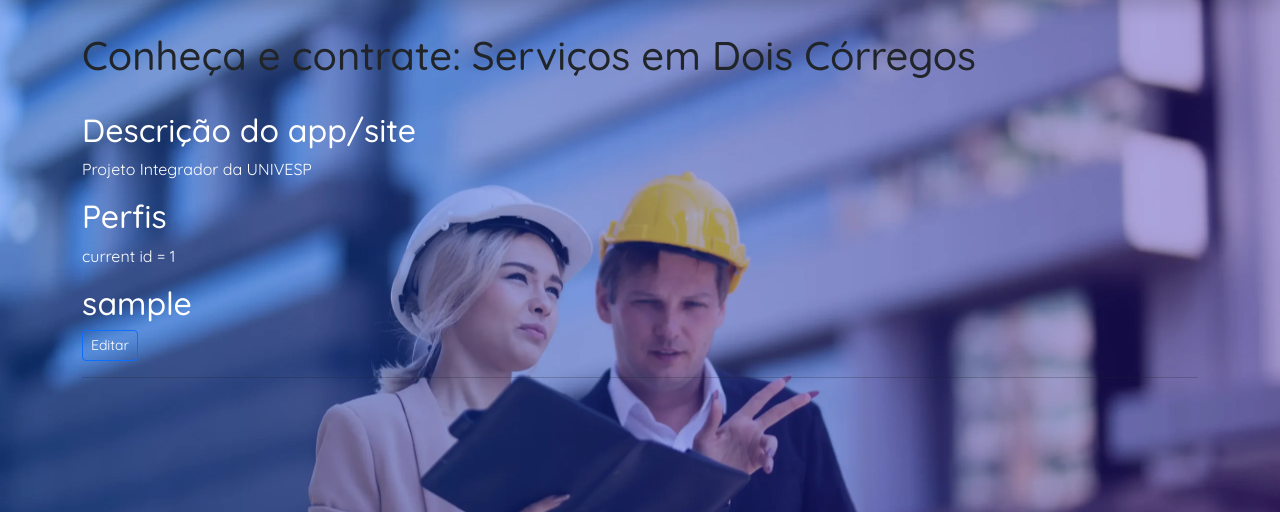
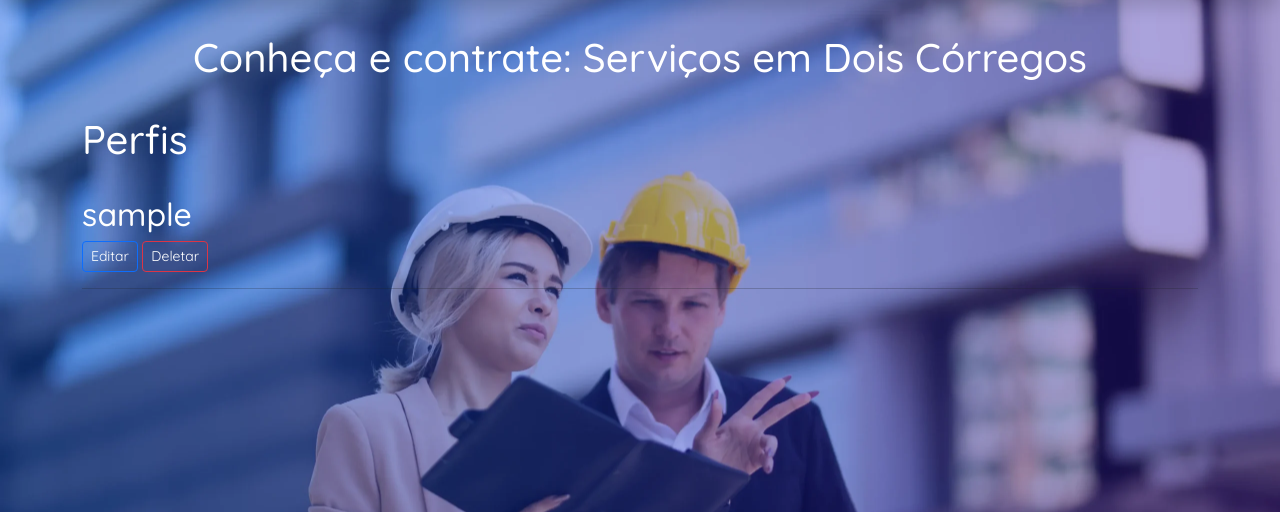
Before and after one commit to brunoanesio/univesp-aplicativoweb, a Flask app: page / in a window 1280 px wide. Shown: the part 56-568 px from the top of the page. Run offline with Flask 2, Linux system fonts and the light colour scheme; a user stored in the database is signed in; tables that the repository leaves empty hold one stand-in row (values such as "Sample post"); some libraries are stand-ins or nearby versions.

Commit message:
Mostrar editar/deletar se é o usuário correto

```diff
--- a/templates/index.html
+++ b/templates/index.html
@@ -1,20 +1,23 @@
 {% extends "base.html" %}
 {% block content %}
     <div class="gap"></div>
-    <h1>
+    <h1 id="main-header">
         {% block title %}
             Conheça e contrate: Serviços em Dois Córregos
         {% endblock title %}
     </h1>
     <br/>
-    <h2 id="desc">Descrição do app/site</h2>
-    <p id="desc">Projeto Integrador da UNIVESP</p>
-    <h2 id="desc">Perfis</h2>
-    <p id="desc">current id = {{ current_user.id }}</p>
+    <!-- <h2 id="desc">Descrição do app/site</h2> -->
+    <!-- <p id="desc">Projeto Integrador da UNIVESP</p> -->
+    <h1 id="desc">Perfis</h1>
+    <br/>
     {% for user in users %}
         <a href="{{ url_for('user', user_id=user['id'])}}" class="special">
             <h2>{{ user['username'] }}</h2>
-            <a href="/update/{{ user.id }}" class="btn btn-outline-primary btn-sm">Editar</a>
+            {% if user['id'] == current_user.id %}
+                <a href="/update/{{ user.id }}" class="btn btn-outline-primary btn-sm">Editar</a>
+                <a href="/delete/{{ user.id }}" class="btn btn-outline-danger btn-sm">Deletar</a>
+            {% endif %}
         </a>
         <hr />
     {% endfor %}
@@ -24,5 +27,11 @@
             alert("Seja bem-vindo(a) ao Conheça e Contrate! Procure um prestador de serviços ou inscreva-se!");
             localStorage.setItem('alerted','yes');
         }
+        function del_confirm() {
+            var logout = confirm("Deseja realmente deletar?")
+            if !(logout) {
+                location.href="#"
+            }
+        }
     </script>
 {% endblock content %}
```
